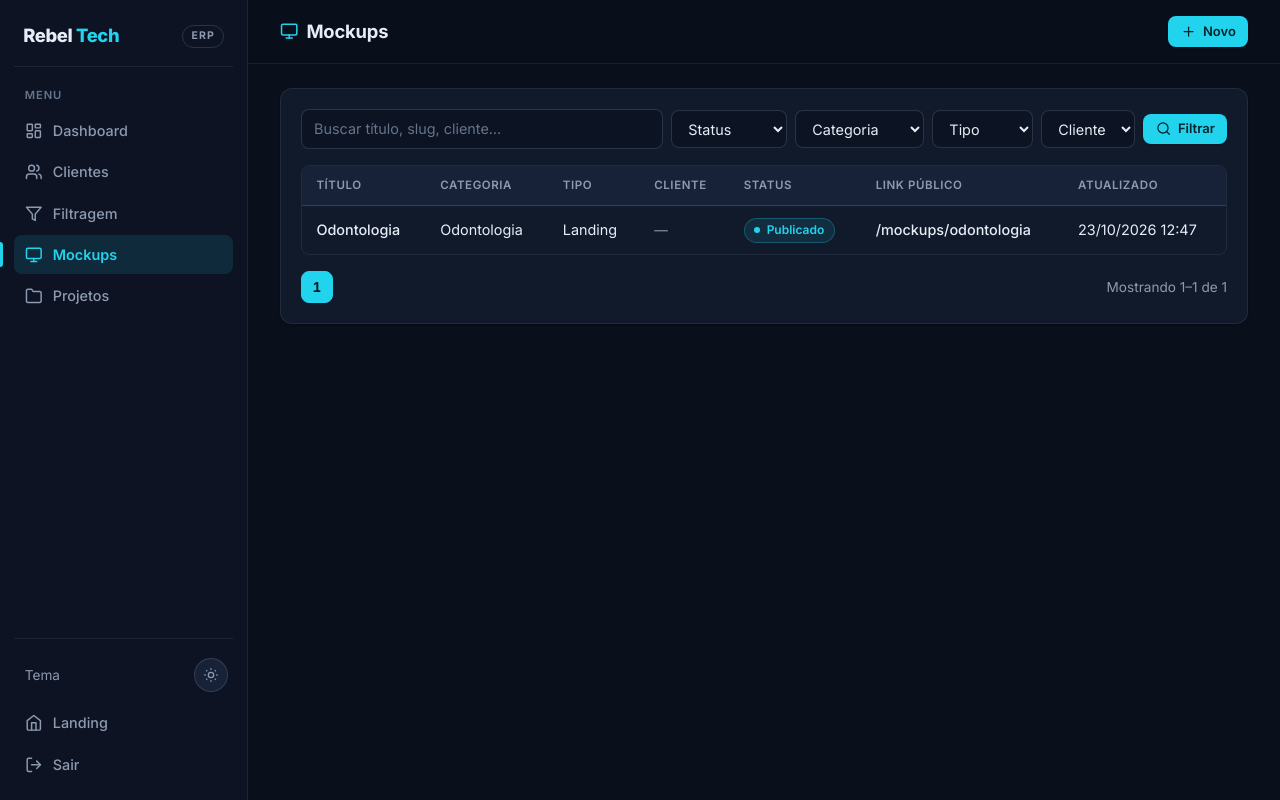
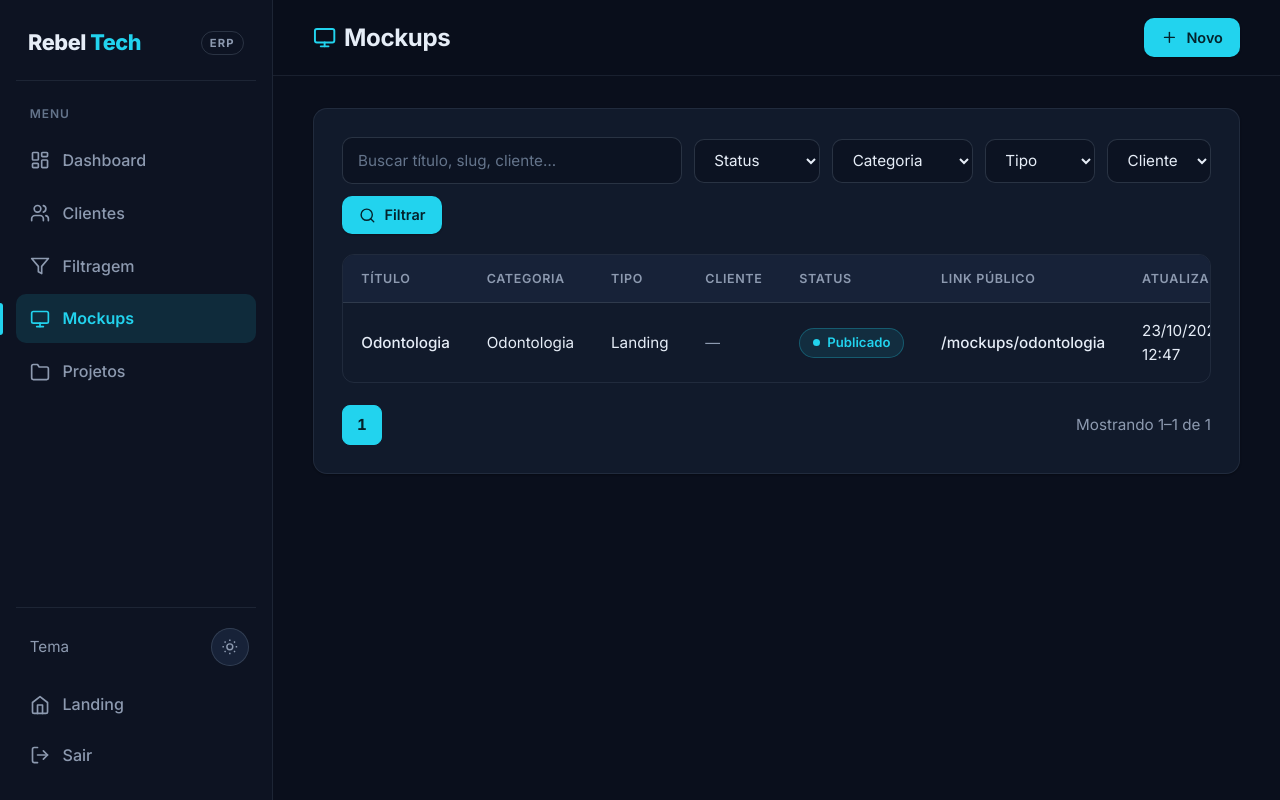
Before and after one commit to vinicius-rebelatto/rebelatto, a Django app: page /erp/mockups/ in a window 1280 px wide. Run offline with Django 5.2, Linux system fonts and the light colour scheme; the visitor is signed in with stand-in values (Sample User, id 1); data comes from the database, SQL or seed files in the repository; data that the repository does not hold is empty.

Commit message:
Scale up ERP spacing, typography, and controls to fill wide screens.
Co-authored-by: Cursor <cursoragent@cursor.com>

```diff
--- a/static/css/erp.css
+++ b/static/css/erp.css
@@ -58,13 +58,17 @@
 
 /* ---------- Base ---------- */
 
+.erp-html {
+  font-size: clamp(16px, 9px + 0.55vw, 18px);
+}
+
 .erp-body {
   margin: 0;
   min-height: 100vh;
   color: var(--erp-text);
   font-family: var(--font-sans);
-  font-size: 0.9375rem;
-  line-height: 1.5;
+  font-size: 1rem;
+  line-height: 1.55;
   background: var(--erp-bg);
   -webkit-font-smoothing: antialiased;
 }
@@ -103,7 +107,7 @@
 
 .erp-shell {
   display: grid;
-  grid-template-columns: 248px minmax(0, 1fr);
+  grid-template-columns: 17rem minmax(0, 1fr);
   min-height: 100vh;
 }
 
@@ -113,8 +117,8 @@
   height: 100vh;
   display: flex;
   flex-direction: column;
-  gap: 1.25rem;
-  padding: 1.25rem 0.85rem 1rem;
+  gap: 1.5rem;
+  padding: 1.5rem 1rem 1.25rem;
   background: var(--erp-sidebar);
   border-right: 1px solid var(--erp-border);
   overflow-y: auto;
@@ -125,13 +129,13 @@
   align-items: center;
   justify-content: space-between;
   gap: 0.5rem;
-  padding: 0.15rem 0.6rem 1rem;
+  padding: 0.15rem 0.75rem 1.25rem;
   border-bottom: 1px solid var(--erp-border);
 }
 
 .erp-logo {
   font-weight: 800;
-  font-size: 1.15rem;
+  font-size: 1.35rem;
   letter-spacing: -0.02em;
   text-decoration: none;
 }
@@ -154,17 +158,17 @@
   border-radius: 999px;
   border: 1px solid var(--erp-border-strong);
   color: var(--erp-text-muted);
-  font-size: 0.66rem;
+  font-size: 0.7rem;
   font-weight: 700;
   letter-spacing: 0.1em;
   text-transform: uppercase;
 }
 
 .erp-sidebar__section {
-  padding: 0 0.7rem;
-  margin-bottom: 0.35rem;
+  padding: 0 0.85rem;
+  margin-bottom: 0.5rem;
   color: var(--erp-text-subtle);
-  font-size: 0.7rem;
+  font-size: 0.75rem;
   font-weight: 600;
   letter-spacing: 0.08em;
   text-transform: uppercase;
@@ -173,7 +177,7 @@
 .erp-nav {
   display: flex;
   flex-direction: column;
-  gap: 2px;
+  gap: 4px;
   flex: 1;
 }
 
@@ -182,15 +186,15 @@
   position: relative;
   display: flex;
   align-items: center;
-  gap: 0.65rem;
+  gap: 0.8rem;
   width: 100%;
-  padding: 0.55rem 0.7rem;
+  padding: 0.75rem 0.85rem;
   border: 0;
-  border-radius: var(--erp-radius-sm);
+  border-radius: 10px;
   background: transparent;
   color: var(--erp-text-muted);
   font: inherit;
-  font-size: 0.9rem;
+  font-size: 1rem;
   font-weight: 500;
   text-align: left;
   text-decoration: none;
@@ -218,9 +222,9 @@
 .erp-nav__link.is-active::before {
   content: "";
   position: absolute;
-  left: -0.85rem;
-  top: 0.45rem;
-  bottom: 0.45rem;
+  left: -1rem;
+  top: 0.55rem;
+  bottom: 0.55rem;
   width: 3px;
   border-radius: 0 3px 3px 0;
   background: var(--erp-accent);
@@ -228,8 +232,8 @@
 
 .erp-nav__link .erp-icon,
 .erp-nav__button .erp-icon {
-  width: 1.1rem;
-  height: 1.1rem;
+  width: 1.25rem;
+  height: 1.25rem;
 }
 
 .erp-sidebar__footer {
@@ -249,15 +253,15 @@
   align-items: center;
   justify-content: space-between;
   gap: 0.5rem;
-  padding: 0.35rem 0.35rem 0.6rem 0.7rem;
+  padding: 0.4rem 0.4rem 0.75rem 0.85rem;
   color: var(--erp-text-muted);
-  font-size: 0.85rem;
+  font-size: 0.95rem;
 }
 
 .erp-body .theme-toggle,
 .erp-login-page .theme-toggle {
-  width: 34px;
-  height: 34px;
+  width: 2.4rem;
+  height: 2.4rem;
   border: 1px solid var(--erp-border-strong);
   background: var(--erp-surface-2);
   color: var(--erp-text-muted);
@@ -270,8 +274,8 @@
 }
 
 .erp-body .theme-toggle svg {
-  width: 16px;
-  height: 16px;
+  width: 1.1rem;
+  height: 1.1rem;
 }
 
 /* ---------- Main column ---------- */
@@ -290,8 +294,8 @@
   align-items: center;
   justify-content: space-between;
   gap: 1rem;
-  min-height: 64px;
-  padding: 0.75rem 2rem;
+  min-height: 4.75rem;
+  padding: 1rem 2.5rem;
   background: color-mix(in srgb, var(--erp-bg) 88%, transparent);
   border-bottom: 1px solid var(--erp-border);
   backdrop-filter: blur(10px);
@@ -308,16 +312,16 @@
 .erp-page-title {
   display: inline-flex;
   align-items: center;
-  gap: 0.6rem;
+  gap: 0.7rem;
   margin: 0;
-  font-size: 1.15rem;
+  font-size: 1.5rem;
   font-weight: 700;
-  letter-spacing: -0.01em;
+  letter-spacing: -0.015em;
 }
 
 .erp-page-title .erp-icon {
-  width: 1.15rem;
-  height: 1.15rem;
+  width: 1.45rem;
+  height: 1.45rem;
   color: var(--erp-accent);
 }
 
@@ -325,7 +329,7 @@
   display: flex;
   flex-wrap: wrap;
   align-items: center;
-  gap: 0.5rem;
+  gap: 0.65rem;
 }
 
 .erp-topbar__actions form {
@@ -336,42 +340,42 @@
   display: none;
   align-items: center;
   justify-content: center;
-  width: 36px;
-  height: 36px;
+  width: 2.5rem;
+  height: 2.5rem;
   border: 1px solid var(--erp-border-strong);
   border-radius: var(--erp-radius-sm);
   background: var(--erp-surface);
   color: var(--erp-text);
-  font-size: 1rem;
+  font-size: 1.1rem;
   cursor: pointer;
 }
 
 .erp-content {
   width: 100%;
-  max-width: 1440px;
-  padding: 1.5rem 2rem 2.5rem;
+  max-width: 1920px;
+  padding: 2rem 2.5rem 3rem;
   display: flex;
   flex-direction: column;
-  gap: 1.25rem;
+  gap: 1.75rem;
 }
 
 .erp-messages {
   width: 100%;
-  max-width: 1440px;
-  padding: 1.25rem 2rem 0;
+  max-width: 1920px;
+  padding: 1.5rem 2.5rem 0;
   display: flex;
   flex-direction: column;
-  gap: 0.5rem;
+  gap: 0.6rem;
 }
 
 .erp-flash {
-  padding: 0.7rem 1rem;
+  padding: 0.9rem 1.15rem;
   border: 1px solid var(--erp-border);
   border-left: 3px solid var(--erp-info);
   border-radius: var(--erp-radius-sm);
   background: var(--erp-surface);
   color: var(--erp-text);
-  font-size: 0.9rem;
+  font-size: 0.95rem;
   box-shadow: var(--erp-shadow-sm);
 }
 
@@ -395,11 +399,12 @@
   display: inline-flex;
   align-items: center;
   justify-content: center;
-  gap: 0.45rem;
-  padding: 0.55rem 0.95rem;
+  gap: 0.55rem;
+  min-height: 2.75rem;
+  padding: 0.7rem 1.25rem;
   border: 1px solid transparent;
-  border-radius: var(--erp-radius-sm);
-  font-size: 0.875rem;
+  border-radius: 10px;
+  font-size: 0.95rem;
   font-weight: 600;
   line-height: 1.2;
   white-space: nowrap;
@@ -413,19 +418,20 @@
 }
 
 .erp-body .btn-sm {
-  padding: 0.4rem 0.7rem;
-  font-size: 0.8125rem;
+  min-height: 2.4rem;
+  padding: 0.55rem 1rem;
+  font-size: 0.9rem;
 }
 
 .erp-body .btn .erp-icon,
 .erp-login-page .btn .erp-icon {
-  width: 1rem;
-  height: 1rem;
+  width: 1.15rem;
+  height: 1.15rem;
 }
 
 .erp-body .btn-sm .erp-icon {
-  width: 0.95rem;
-  height: 0.95rem;
+  width: 1.05rem;
+  height: 1.05rem;
 }
 
 .erp-body .btn-primary,
@@ -486,10 +492,10 @@
 /* ---------- Cards & metrics ---------- */
 
 .erp-card {
-  padding: 1.25rem;
+  padding: 1.75rem;
   background: var(--erp-surface);
   border: 1px solid var(--erp-border);
-  border-radius: var(--erp-radius);
+  border-radius: 14px;
   box-shadow: var(--erp-shadow-sm);
 }
 
@@ -580,12 +589,12 @@
   display: flex;
   flex-wrap: wrap;
   align-items: center;
-  gap: 0.5rem;
-  margin-bottom: 1rem;
+  gap: 0.75rem;
+  margin-bottom: 1.25rem;
 }
 
 .erp-toolbar--actions {
-  padding: 0.65rem 0.75rem;
+  padding: 0.9rem 1rem;
   border: 1px dashed var(--erp-border-strong);
   border-radius: var(--erp-radius-sm);
   background: var(--erp-surface-2);
@@ -604,14 +613,14 @@
 .erp-form select,
 .erp-form textarea,
 .erp-reject-box textarea {
-  min-height: 38px;
-  padding: 0.5rem 0.75rem;
+  min-height: 2.75rem;
+  padding: 0.65rem 0.95rem;
   border: 1px solid var(--erp-border-strong);
-  border-radius: var(--erp-radius-sm);
+  border-radius: 10px;
   background: var(--erp-input);
   color: var(--erp-text);
   font: inherit;
-  font-size: 0.9rem;
+  font-size: 0.95rem;
   transition: border-color 0.15s ease, box-shadow 0.15s ease;
 }
 
@@ -658,7 +667,7 @@
 
 .erp-search {
   flex: 1;
-  min-width: min(280px, 100%);
+  min-width: min(320px, 100%);
 }
 
 /* ---------- Tables ---------- */
@@ -666,27 +675,28 @@
 .erp-table-wrap {
   overflow-x: auto;
   border: 1px solid var(--erp-border);
-  border-radius: var(--erp-radius-sm);
+  border-radius: 12px;
 }
 
 .erp-table {
   width: 100%;
   border-collapse: collapse;
-  font-size: 0.9rem;
+  font-size: 0.95rem;
 }
 
 .erp-table th,
 .erp-table td {
-  padding: 0.7rem 0.9rem;
+  padding: 1rem 1.15rem;
   text-align: left;
   vertical-align: middle;
 }
 
 .erp-table th {
+  padding-block: 0.85rem;
   background: var(--erp-surface-2);
   border-bottom: 1px solid var(--erp-border);
   color: var(--erp-text-muted);
-  font-size: 0.72rem;
+  font-size: 0.78rem;
   font-weight: 600;
   letter-spacing: 0.05em;
   text-transform: uppercase;
@@ -800,13 +810,13 @@
   --badge-color: var(--erp-neutral);
   display: inline-flex;
   align-items: center;
-  gap: 0.4rem;
-  padding: 0.18rem 0.6rem;
+  gap: 0.45rem;
+  padding: 0.3rem 0.8rem;
   border: 1px solid color-mix(in srgb, var(--badge-color) 28%, transparent);
   border-radius: 999px;
   background: color-mix(in srgb, var(--badge-color) 10%, transparent);
   color: var(--badge-color);
-  font-size: 0.75rem;
+  font-size: 0.82rem;
   font-weight: 600;
   line-height: 1.4;
   white-space: nowrap;
@@ -814,8 +824,8 @@
 
 .erp-badge::before {
   content: "";
-  width: 6px;
-  height: 6px;
+  width: 7px;
+  height: 7px;
   border-radius: 50%;
   background: currentColor;
 }
@@ -851,23 +861,23 @@
   flex-wrap: wrap;
   align-items: center;
   justify-content: space-between;
-  gap: 0.75rem;
-  margin-top: 1rem;
+  gap: 1rem;
+  margin-top: 1.35rem;
   color: var(--erp-text-muted);
-  font-size: 0.85rem;
+  font-size: 0.95rem;
 }
 
 .erp-pagination__pages {
   display: flex;
   align-items: center;
-  gap: 0.3rem;
+  gap: 0.4rem;
 }
 
 .erp-pagination__pages a,
 .erp-pagination__pages span {
-  min-width: 2rem;
-  height: 2rem;
-  padding: 0 0.45rem;
+  min-width: 2.5rem;
+  height: 2.5rem;
+  padding: 0 0.6rem;
   display: inline-flex;
   align-items: center;
   justify-content: center;
@@ -940,7 +950,7 @@
 
 .erp-muted {
   color: var(--erp-text-muted);
-  font-size: 0.85rem;
+  font-size: 0.92rem;
 }
 
 .erp-body a.erp-muted {
--- a/templates/erp/base.html
+++ b/templates/erp/base.html
@@ -1,6 +1,6 @@
 {% load static %}
 <!DOCTYPE html>
-<html lang="pt-BR" data-theme="dark">
+<html lang="pt-BR" data-theme="dark" class="erp-html">
 <head>
   <meta charset="utf-8">
   <meta name="viewport" content="width=device-width, initial-scale=1">
--- a/templates/erp/login.html
+++ b/templates/erp/login.html
@@ -1,6 +1,6 @@
 {% load static %}
 <!DOCTYPE html>
-<html lang="pt-BR" data-theme="dark">
+<html lang="pt-BR" data-theme="dark" class="erp-html">
 <head>
   <meta charset="utf-8">
   <meta name="viewport" content="width=device-width, initial-scale=1">
```
Also changed, not shown: other parts of static/css/erp.css (+49 -46 lines).
